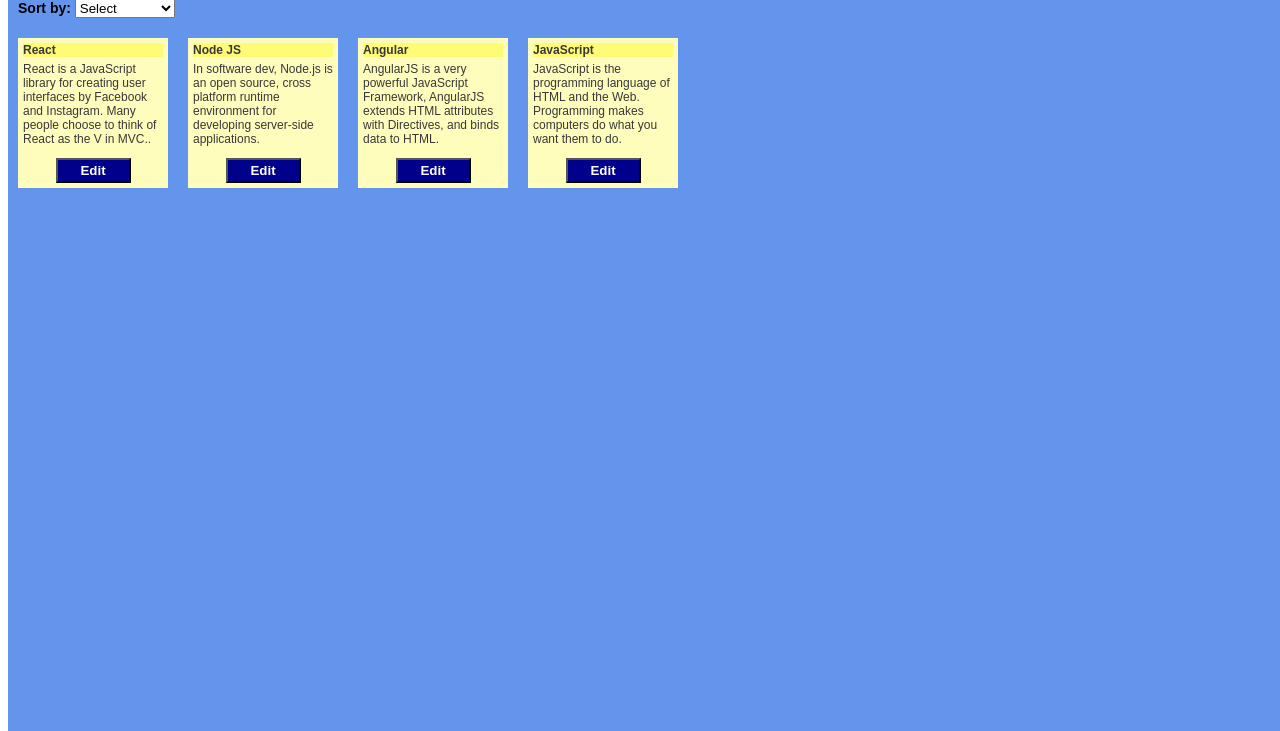
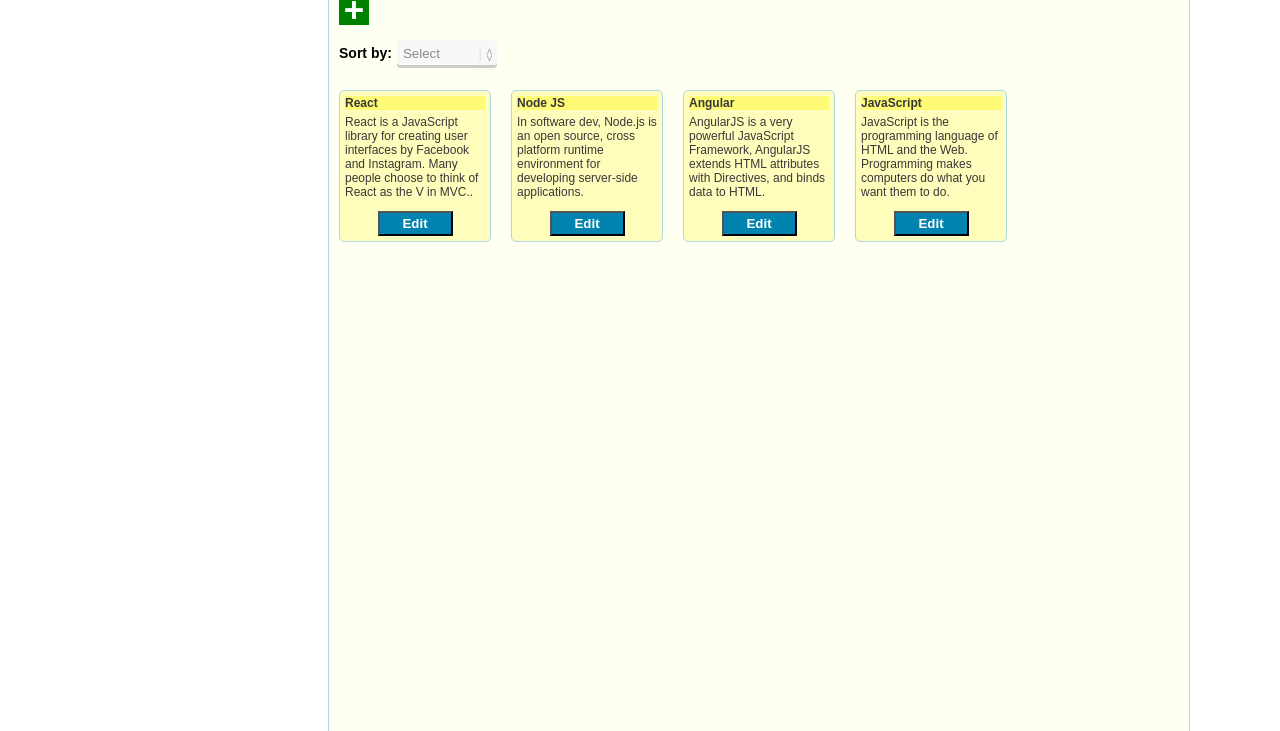
Before and after one commit to asananddevsingh/Memo-Board, a plain HTML site: page index.html in a window 1280 px wide. Shown: the part 69-800 px from the top of the page. Drawn offline with Linux system fonts and the light colour scheme.

Commit message:
Modified css and layout

```diff
--- a/css/style.css
+++ b/css/style.css
@@ -2,13 +2,18 @@ body {
     font-size: 12px;
     font-family: Arial, sans-serif;
     color: #383838;
+
 }
 
 .board {
-    background-color: cornflowerblue;
+        background-color: #fffff2;
     height: 100%;
-    width: 100%;
+    width: 860px;
     position: fixed;
+    display: inline-block;
+    margin: 0px 25%;
+    border: 1px solid lightblue;
+        border-radius: 5px;
 }
 
 .memoContainer {
@@ -19,6 +24,8 @@ body {
     margin: 10px;
     float: left;
     position: relative;
+        border-radius: 5px;
+    border: 1px solid lightblue;
 }
 
 .addMemo {
@@ -27,18 +34,21 @@ body {
     color: white;
     margin: 10px;
     cursor: pointer;
-    background: black;
-    width: 40px;
-    height: 40px;
+    background: green;
+    width: 30px;
+    height: 30px;
     text-align: center;
+    line-height: 30px;
 }
 
 .saveMemo {
     text-align: left;
-    background-color: #fff;
+    background-color: #fffdbc;
     margin: 10px;
     height: 150px;
     width: 425px;
+        border: 1px solid lightblue;
+        border-radius: 5px;
 }
 
 .visuallyhidden {
@@ -60,7 +70,7 @@ button {
 }
 
 .button-primary {
-    background-color: darkblue;
+    background-color: #0084af;
     width: 75px;
     height: 25px;
     line-height: 12px;
@@ -152,3 +162,71 @@ textarea:focus {
     font-weight: bold;
     color: black;
 }
+
+.heading{
+        text-align: center;
+    font-size: 40px;
+    color: black;
+    background-color: #fff57b;
+        border-radius: 5px;
+}
+
+select {
+    padding:6px;
+    margin: 5px;
+    height: 25px;
+    width: 100px;
+    -webkit-border-radius:4px;
+    -moz-border-radius:4px;
+    border-radius:4px;
+    -webkit-box-shadow: 0 3px 0 #ccc, 0 -1px #fff inset;
+    -moz-box-shadow: 0 3px 0 #ccc, 0 -1px #fff inset;
+    box-shadow: 0 3px 0 #ccc, 0 -1px #fff inset;
+    background: #f8f8f8;
+    color:#888;
+    border:none;
+    outline:none;
+    display: inline-block;
+    -webkit-appearance:none;
+    -moz-appearance:none;
+    appearance:none;
+    cursor:pointer;
+}
+
+label {position:relative}
+label:after {
+    content:'<>';
+    font:11px "Consolas", monospace;
+    color:#aaa;
+    -webkit-transform:rotate(90deg);
+    -moz-transform:rotate(90deg);
+    -ms-transform:rotate(90deg);
+    transform:rotate(90deg);
+    right:8px; top:2px;
+    padding:0 0 2px;
+    border-bottom:1px solid #ddd;
+    position:absolute;
+    pointer-events:none;
+}
+label:before {
+    content:'';
+    right:6px; top:0px;
+    width:20px; height:20px;
+    background:#f8f8f8;
+    position:absolute;
+    pointer-events:none;
+    display:block;
+}
+
+.msg-success{
+    height: 40px;
+    width: 98%;
+    background: #daffda;
+    border: 1px solid green;
+    font-size: 15px;
+    margin: 8px;
+    text-align: left;
+    line-height: 38px;
+    text-indent: 6px;
+    border-radius: 5px;
+}
--- a/index.html
+++ b/index.html
@@ -11,10 +11,10 @@
 <body>
     <div id="memoBoard"></div>
 
-    /*
-        Writing the script at the same page because might be possibel some machine will not supoort JSX files. However here I've referenced to 'browser.min.js' to support JSX.
-        We can move the components in the separate files.
-    */
+
+        <!-- Writing the script at the same page because might be possibel some machine will not supoort JSX files. However here I've referenced to 'browser.min.js' to support JSX.
+        We can move the components in the separate files. -->
+
     <script type="text/babel">
 
         var Memo = React.createClass({
@@ -35,7 +35,7 @@
             renderText: function(){
                 return (
                      <div className="memoContainer" ref="deleteMemo"  onMouseEnter={this.showBin} onMouseLeave={this.hideBin}>
-                        <span className={ this.state.deleting ? "deleteMemo" : "visuallyhidden"} onClick={this.remove}  ref="deleteMemo"></span>
+                        <span className={ this.state.deleting ? "deleteMemo" : "visuallyhidden"} onClick={this.remove}  ref="deleteMemo" title="Delete memo"></span>
                          <div>{this.props.children}</div>
                          <button onClick={this.edit} className="button-primary">Edit</button>
                      </div>
@@ -116,7 +116,8 @@
                     maxAllowedChars: 140,
                     leftChars: 140,
                     thresholdCharCount: 15,
-                    sortingValue : "select"
+                    sortingValue : "select",
+                    showAlert: false,
                 };
             },
             addMemo: function(){
@@ -128,11 +129,17 @@
                     ideas.push(this.getIdAndCreatedDate());
                     this.setState({ideas: ideas});
                     this.refs.addMemoTitle.value = this.refs.addMemoBody.value = '';
-                    this.setState({editingBody: false, leftChars: this.state.maxAllowedChars});
+                    this.setState({editingBody: false, leftChars: this.state.maxAllowedChars, showAlert: true});
+                    this.hideAlert(this);
                 }
                 else{
                     alert('Please enter some values.')
                 }
+            },
+            hideAlert: function(context){
+                    setTimeout(function(){
+                        context.setState({showAlert: false});
+                    }, 4000)
             },
             getIdAndCreatedDate: function(){
                 /*
@@ -166,7 +173,8 @@
                 memoItems.title = newMemoTitle.trim();
                 memoItems.body = newMemoBody.trim();
                 arr[i] = memoItems;
-                this.setState({ideas: arr});
+                this.setState({ideas: arr, showAlert: true});
+                this.hideAlert(this);
             },
             toggleMemoForm: function(){
                this.setState({showMemoForm: !this.state.showMemoForm});
@@ -187,6 +195,8 @@
             render: function(){
                 return (
                     <div className="board">
+                    <div id="heading" className="heading">Memo Board</div>
+                    <div id="alertMsg" className={this.state.showAlert ? "msg-success" : "visuallyhidden"}>Your message have been successfully saved.</div>
                     <div className="addMemo" onClick={this.toggleMemoForm}
                        title={this.state.showMemoForm ? "Colapse the form" : "Add new Idea/Memo" }>
                         {this.state.showMemoForm ? "-" : "+"}
@@ -206,11 +216,14 @@
                         </div>
                      </div>
                      <div className="sort">
-                        Sort by: <select onChange={this.sorting} value={this.state.sortingValue}>
+                        Sort by:
+                        <label>
+                            <select onChange={this.sorting} value={this.state.sortingValue}>
                                       <option value="select">Select</option>
                                       <option value="title">Title</option>
                                       <option value="createdate">Created date</option>
                                    </select>
+                        </label>
                     </div>
                          { this.state.ideas.map(this.renderMemo) }
                     </div>
@@ -269,8 +282,8 @@
 </body>
 </html>
 
-/*
+<!-- /*
     Author  : Anand Dev Singh | ananddev.singh@globallogic.com.
     Date    : 23/Aug/2016
     Company : GlobalLogic Noida - India.
-*/
+*/ -->
```
Also changed, not shown: css/style.min.css, 1 other file.
